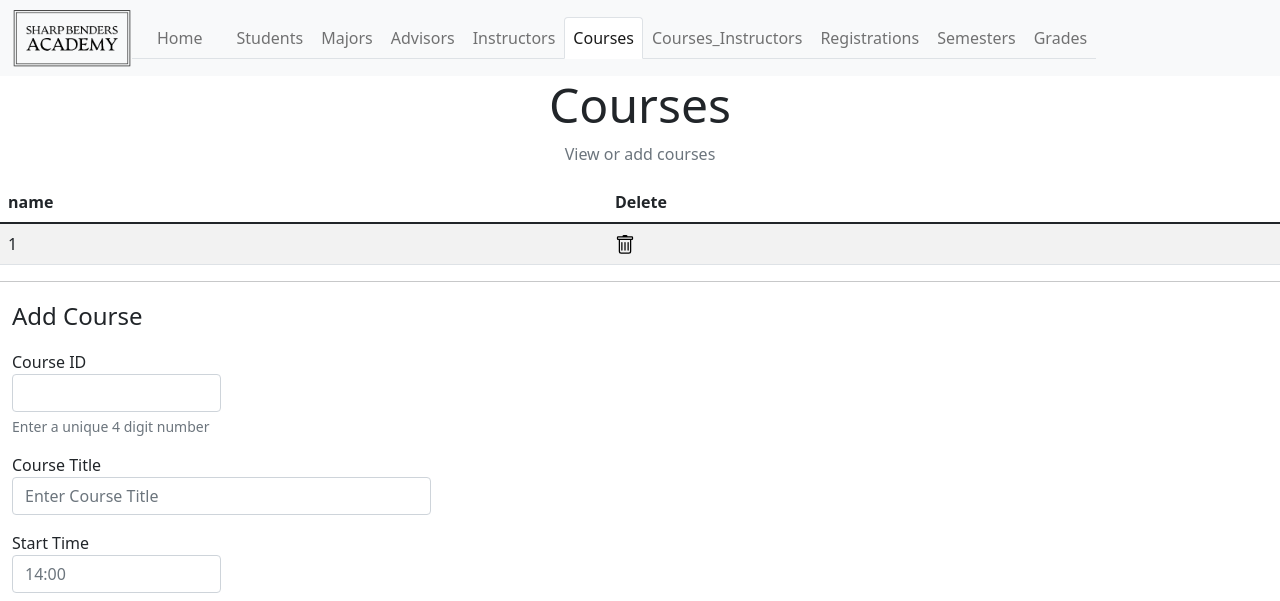
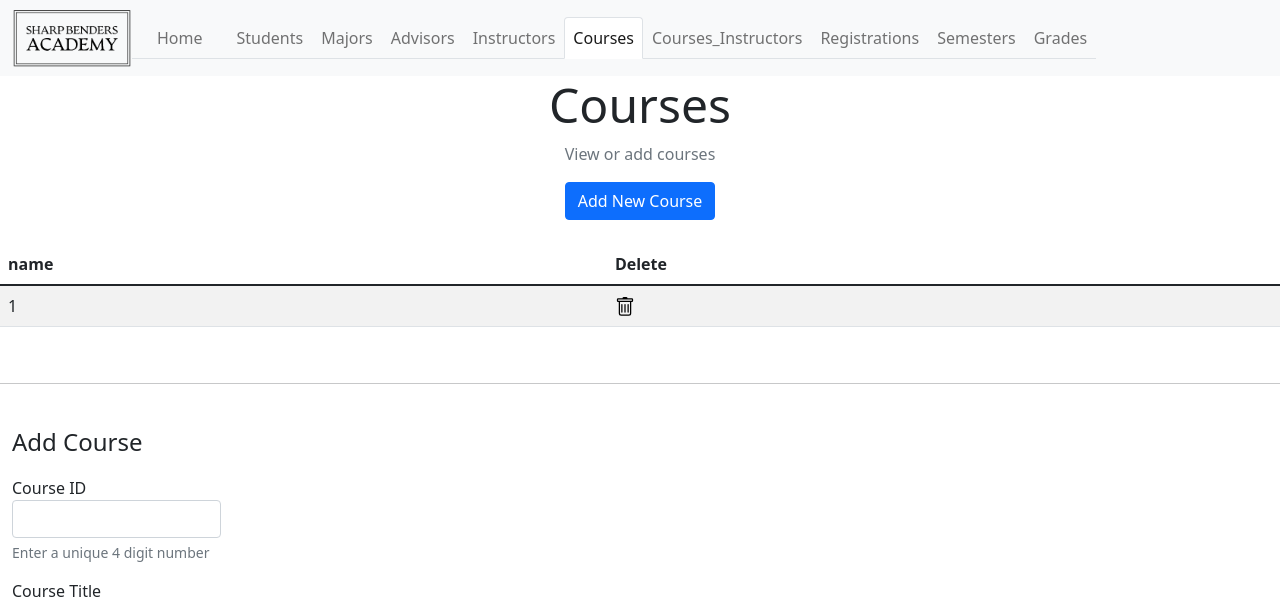
Before and after one commit to Sharp-Benders-Academy/Sharp-Benders-Academy, a Flask app: template templates/courses.j2 in a window 1280 px wide. Shown: the top 601 px of the page. Run offline with Flask 2, Linux system fonts and the light colour scheme; the template is opened without the code that fills it: most values are stand-ins (such as "Sample title", 1, 10 or a date in 2020); some libraries are stand-ins or nearby versions.

Commit message:
"Add New Course" button added

```diff
--- a/templates/courses.j2
+++ b/templates/courses.j2
@@ -24,6 +24,11 @@
     <p class="text-muted">View or add courses</p>
 </div>
 
+<!-- Add New Course Button -->
+<div class="container-fluid text-center">
+    <button class="btn btn-primary" onclick="window.location.href='#addCourse';">Add New Course</button>
+</div>
+<br />
 
 <table class="table table-striped table-hover">
     <thead>
@@ -52,8 +57,10 @@
     </tbody>
 </table>
 
-
+<p id="addCourse"> </p>
+<br />
 <hr>
+<br />
 
 <div class="container-fluid">
     <form action="/courses" method="post" class="form-horizontal">
```
